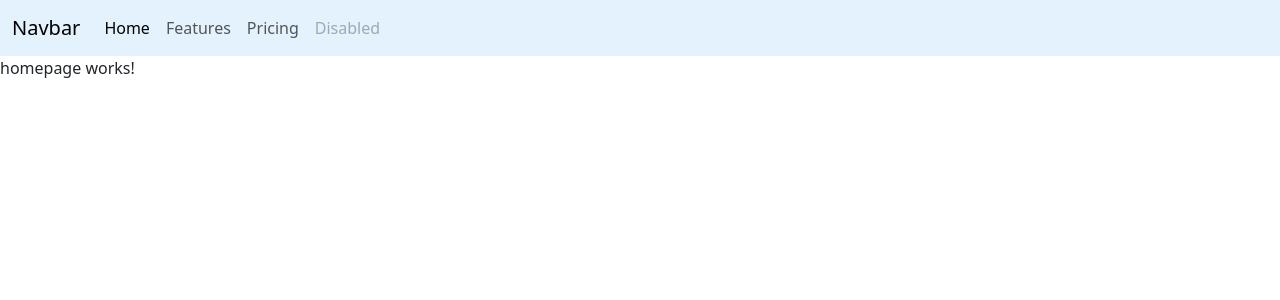
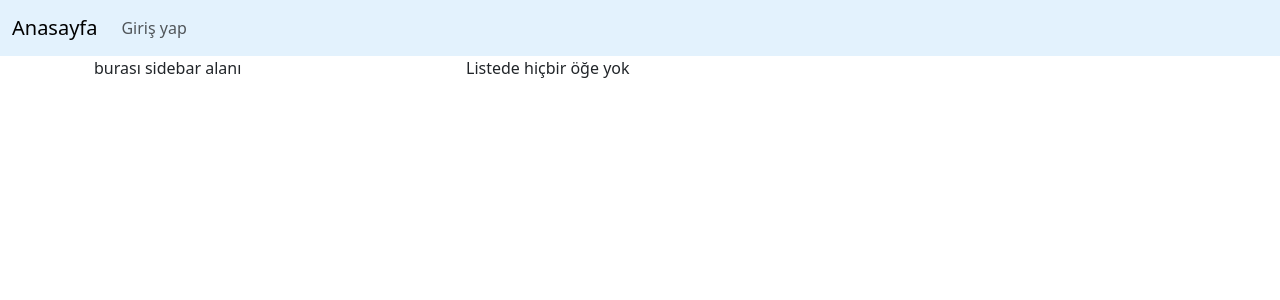
Before and after one commit to mhmmedinan/tobeto3a-rentacar-angular, an Angular app: page /homepage in a window 1280 px wide. Shown: the top 300 px of the page. Built offline with nearby package versions, Linux system fonts and the light colour scheme.

Commit message:
27.03.2024 commit 2

```diff
--- a/src/app/app.component.html
+++ b/src/app/app.component.html
@@ -1,3 +1,9 @@
+<!--routerden gelen sayfa neyse onu göster-->
 <app-navbar></app-navbar>
-<router-outlet></router-outlet>
-<!--routerden gelen sayfa neyse onu göster-->
+<div class="container">
+ <div class="row">
+  <div class="col-md-12">
+    <router-outlet></router-outlet>
+  </div>
+ </div>
+</div>
--- a/src/app/components/navbar/navbar.component.html
+++ b/src/app/components/navbar/navbar.component.html
@@ -1,22 +1,13 @@
 <nav class="navbar navbar-expand-lg navbar-light" style="background-color: #e3f2fd;">
     <div class="container-fluid">
-      <a class="navbar-brand" href="#">Navbar</a>
+      <a class="navbar-brand" routerLink="/homepage">Anasayfa</a>
       <button class="navbar-toggler" type="button" data-bs-toggle="collapse" data-bs-target="#navbarNav" aria-controls="navbarNav" aria-expanded="false" aria-label="Toggle navigation">
         <span class="navbar-toggler-icon"></span>
       </button>
       <div class="collapse navbar-collapse" id="navbarNav">
         <ul class="navbar-nav">
           <li class="nav-item">
-            <a class="nav-link active" aria-current="page" href="#">Home</a>
-          </li>
-          <li class="nav-item">
-            <a class="nav-link" href="#">Features</a>
-          </li>
-          <li class="nav-item">
-            <a class="nav-link" href="#">Pricing</a>
-          </li>
-          <li class="nav-item">
-            <a class="nav-link disabled" href="#" tabindex="-1" aria-disabled="true">Disabled</a>
+            <a class="nav-link" routerLink="/login">Giriş yap</a>
           </li>
         </ul>
       </div>
--- a/src/app/components/navbar/navbar.component.ts
+++ b/src/app/components/navbar/navbar.component.ts
@@ -1,9 +1,10 @@
 import { Component } from '@angular/core';
+import { RouterModule } from '@angular/router';
 
 @Component({
   selector: 'app-navbar',
   standalone: true,
-  imports: [],
+  imports: [RouterModule],
   templateUrl: './navbar.component.html',
   styleUrl: './navbar.component.scss'
 })
--- a/src/app/pages/homepage/homepage.component.html
+++ b/src/app/pages/homepage/homepage.component.html
@@ -1,2 +1,15 @@
+<div class="container">
+<div class="row">
+    <div class="col-md-4">
+        <p>burası sidebar alanı</p>
+    </div>
+    <div class="col-md-8">
+        <router-outlet></router-outlet>
+        <ul *ngIf="todoList.length>0">
+            <li *ngFor="let item of todoList">{{item}}</li>
+        </ul>
+        <p *ngIf="todoList.length==0">Listede hiçbir öğe yok</p>
+    </div>
+</div>
 
-<p>homepage works!</p>
+</div>
--- a/src/app/pages/homepage/homepage.component.ts
+++ b/src/app/pages/homepage/homepage.component.ts
@@ -1,13 +1,65 @@
-import { Component } from '@angular/core';
+import { Component, OnChanges, OnDestroy, OnInit } from '@angular/core';
 import { NavbarComponent } from '../../components/navbar/navbar.component';
+import { RouterModule } from '@angular/router';
+import { CommonModule } from '@angular/common';
+import { FormsModule } from '@angular/forms';
+import { HttpClient, HttpClientModule } from '@angular/common/http';
 
 @Component({
   selector: 'app-homepage',
   standalone: true,
-  imports: [],
+  imports: [RouterModule,CommonModule,HttpClientModule],
   templateUrl: './homepage.component.html',
   styleUrl: './homepage.component.scss'
 })
-export class HomepageComponent {
+export class HomepageComponent implements OnInit {
+  todoList:string[]=[
+    // 'todolist 1',
+    // 'todolist 2',
+    // 'todolist 3'
+  ];
+
+  constructor(private httpClient:HttpClient){}
+
+  ngOnInit(): void {
+    this.getTodos2();
+  }
+
+
+
+
+  getTodos1(){
+
+    console.log("Öncesi")
+    this.asyncOperation()
+    .then((response:string)=>{
+      console.log("Doğru çalıştı : ",response)
+    })
+    .catch((error)=>{
+      console.log("Hata :",error)
+    })
+    .finally(()=>{
+      console.log("Başarılı veya başarısız");
+    })
+    console.log("sonrası")
+  }
+
+  async getTodos2(){
+    try {
+      let values = await this.asyncOperation();
+      console.log(values);
+    } catch (error) {
+      console.log("hata :",error)
+    }
+  }
+
+  asyncOperation():Promise<string>{
+    //callback function
+    return new Promise((resolve,reject)=>{
+      setTimeout(()=>{
+        reject("çalıştı");
+      })
+    });
+  }
 
 }
```
